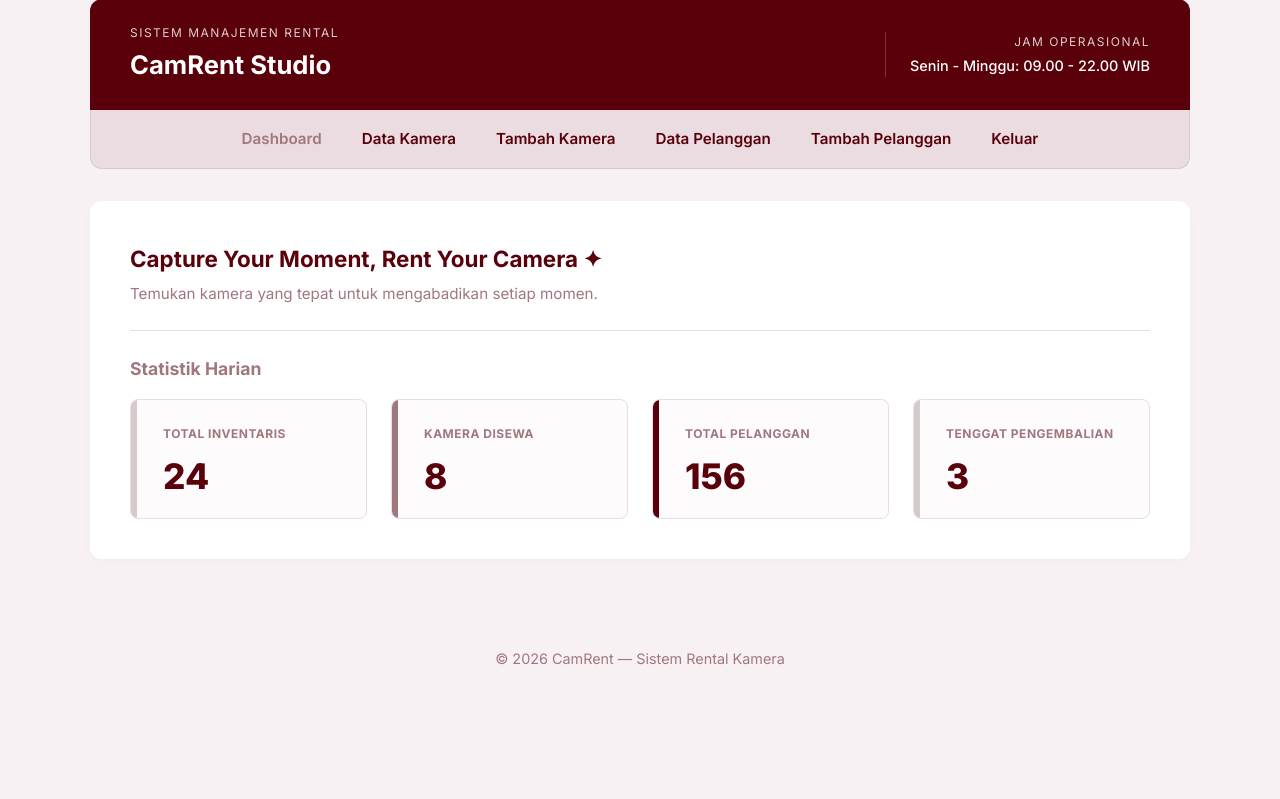
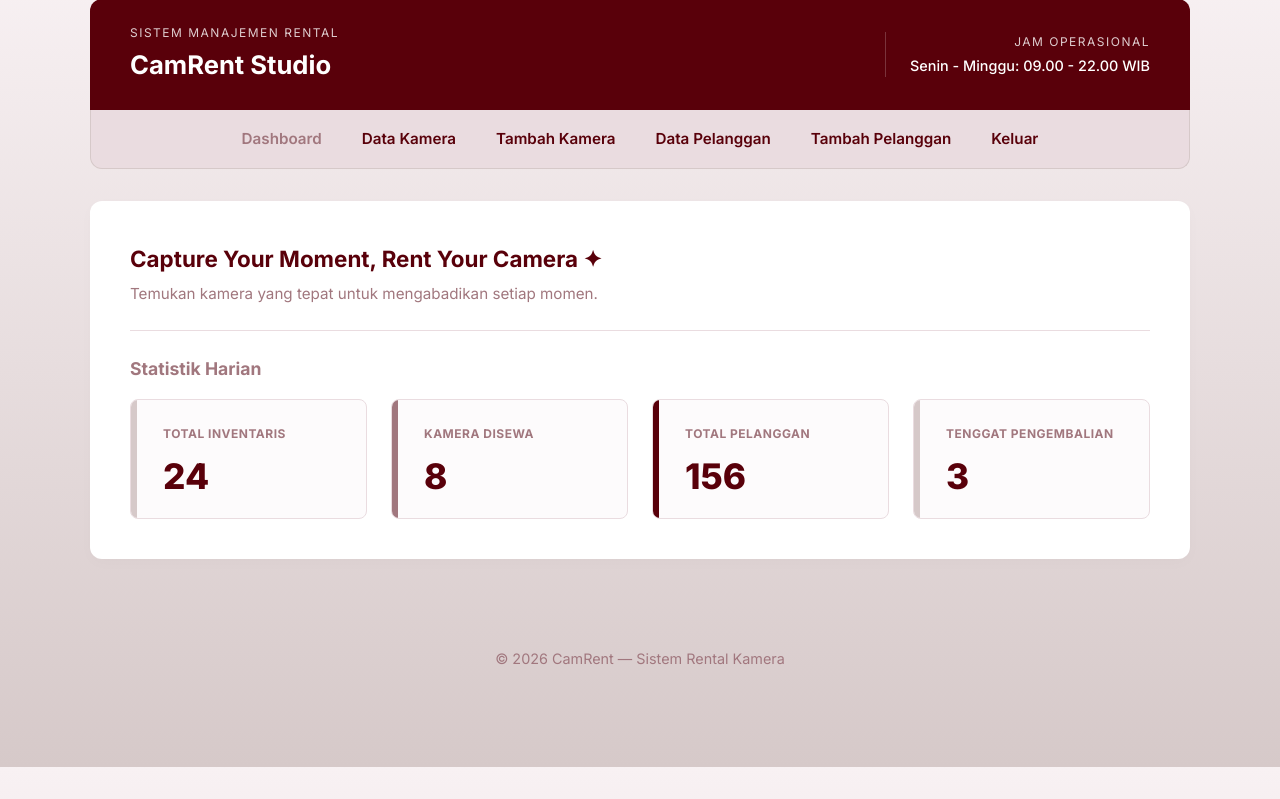
Before and after one commit to kulomiy/PemogramanWeb2026-NabilaPebriMahrani, a PHP site: page /index.html in a window 1280 px wide. Shown: the part 33-832 px from the top of the page. Before the commit the page ends 698 px from the top, so only its background shows below. Run offline with PHP 8.4, Linux system fonts and the light colour scheme.

Commit message:
modifikasi

```diff
--- a/assets/css/style.css
+++ b/assets/css/style.css
@@ -10,7 +10,15 @@
 body {
     font-family: 'Inter', sans-serif;
     color: #4b3e3e;
-    background-color: #F8F1F3;
+
+    /* Warna kedua diganti ke #D6C9C9 agar lebih kontras dan gelap di bawah */
+    background: linear-gradient(to bottom, #F8F1F3, #D6C9C9);
+
+    /* Mengunci gradasi agar selalu penuh satu layar dan tidak rusak saat di-scroll */
+    min-height: 100vh;
+    background-attachment: fixed;
+    background-repeat: no-repeat;
+
     line-height: 1.6;
 }
 
```
